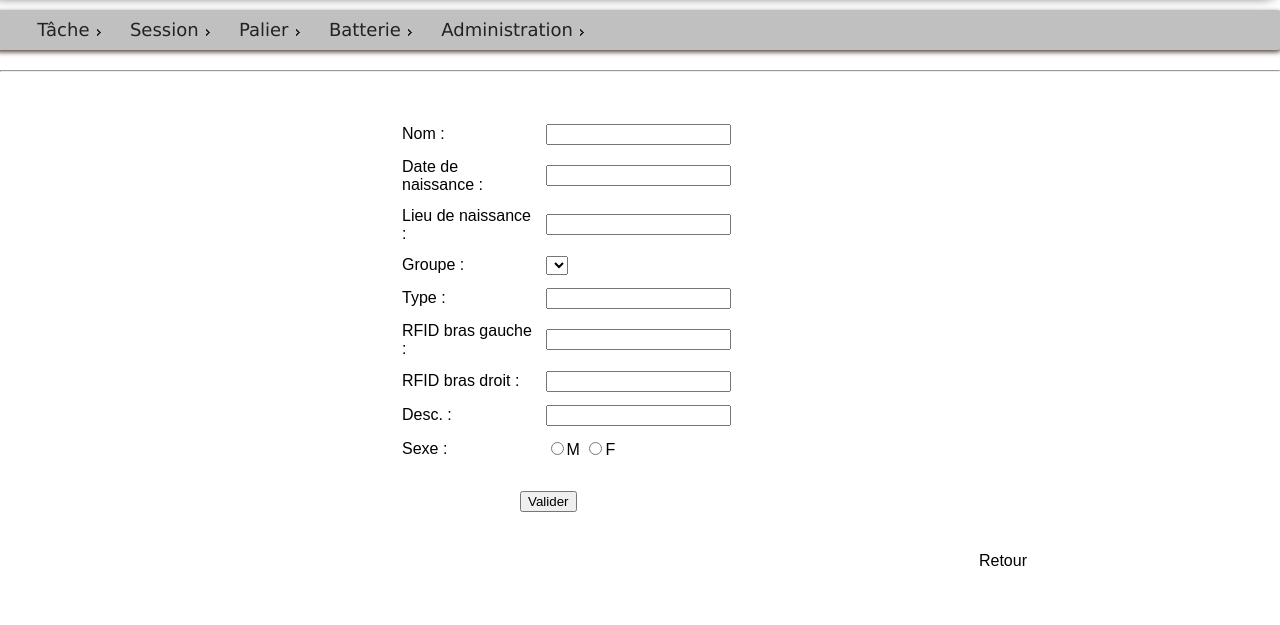
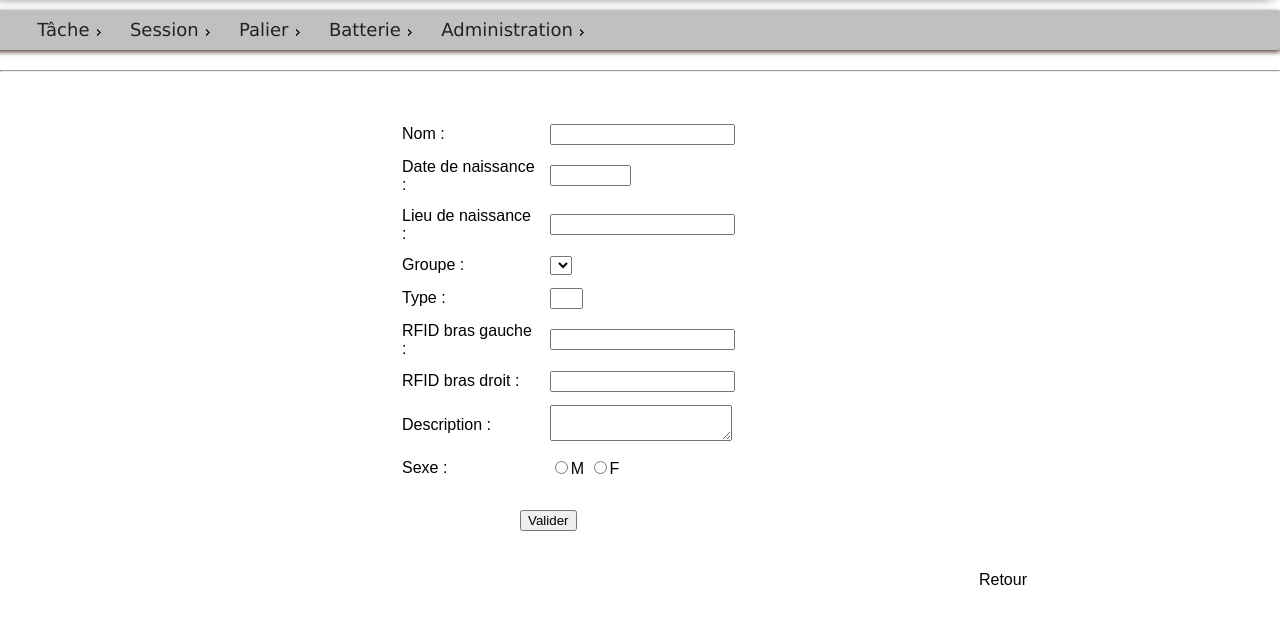
Before and after one commit to ludovskys/maimuta_web, a PHP site: page /individualMonkey.php in a window 1280 px wide. Shown: the part 175-800 px from the top of the page. Run offline with PHP 8.4, Linux system fonts and the light colour scheme; the visitor is signed in with stand-in values (Sample User, id 1); data that the repository does not hold is empty.

Commit message:
Corrections formulaire creation singe

```diff
--- a/individualMonkey.php
+++ b/individualMonkey.php
@@ -44,7 +44,7 @@ function getId()
 					</tr>
 					<tr>
 						<td>Date de naissance : </td>
-						<td><input type="text" value="" id="txtDateNaissance_singe" name="dateNaissance_singe"></td>
+						<td><input type="text" value="" id="txtDateNaissance_singe" name="dateNaissance_singe" size="7"></td>
 						<td id="dateNaissance_singe" width="500"></td>
 					</tr>
 					<tr>
@@ -59,7 +59,7 @@ function getId()
 					</tr>
 					<tr>
 						<td>Type : </td>
-						<td><input type="text" value="" id="txtType_singe" name="type_singe"></td>
+						<td><input type="text" value="" id="txtType_singe" name="type_singe" size="1"></td>
 						<td id="type_singe"></td>
 					</tr>
 					<tr>
@@ -73,8 +73,8 @@ function getId()
 						<td id="puce_singe_droit"></td>
 					</tr>
 					<tr>
-						<td>Desc. : </td>
-						<td><input type="text" value="" id="txtDesc_singe" name="descriptif_singe"></td>
+						<td>Description : </td>
+						<td><textarea value="" id="txtDesc_singe" name="descriptif_singe"></textarea></td>
 						<td id="descriptif_singe"></td>
 					</tr>
 					<tr>
```
